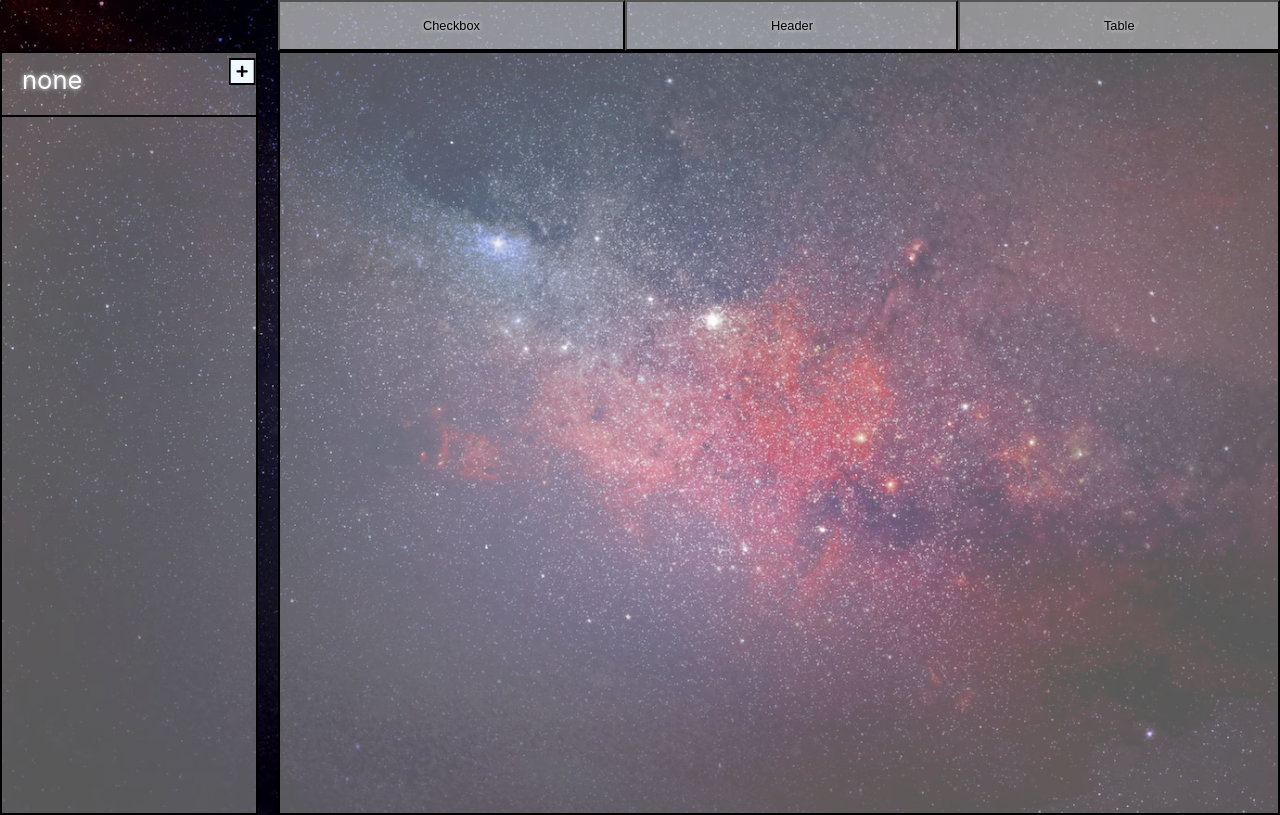
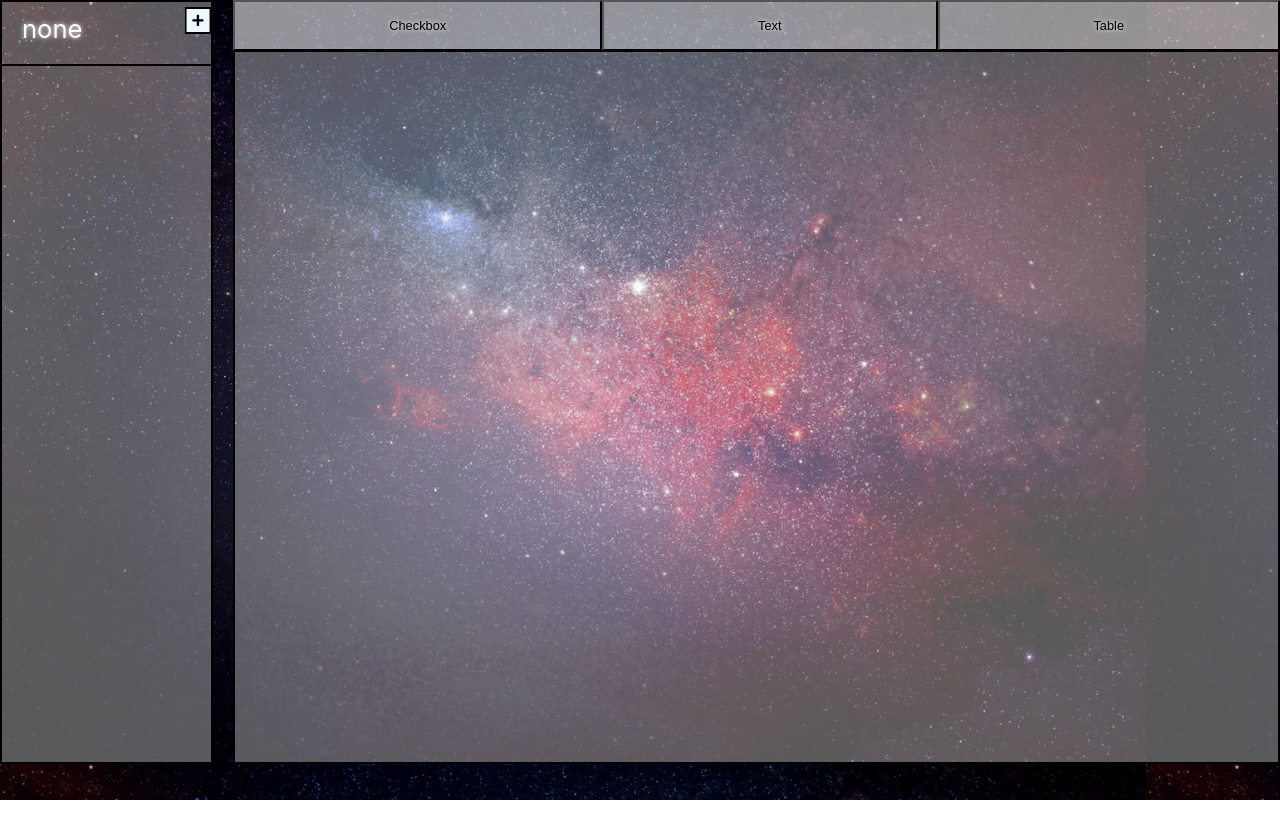
Before and after one commit to MohabRageh/not_es_ion, a React (Create React App) app: page / in a window 1280 px wide. Built offline with nearby package versions, Linux system fonts and the light colour scheme.

Commit message:
text area update

```diff
--- a/src/components/ComponentsPicker.js
+++ b/src/components/ComponentsPicker.js
@@ -14,7 +14,9 @@ export default function ComponentsPicker() {
           >Checkbox</button>
         </li>
         <li>
-          <button>Header</button>
+        <button
+            onClick={()=>{selected>=0?dispatch( addItem ( {type:"text",value:""} ) ):console.log()}}
+          >Text</button>
         </li>
         <li>
           <button>Table</button>
--- a/src/components/Main.js
+++ b/src/components/Main.js
@@ -10,9 +10,6 @@ export default function Main() {
       const type=event.target.type
       const indexx=Number(event.target.name)
       dispatch(editItem({index:indexx,nValue:event.target.value,itemType:type}))
-
-
-
   }
   return (
     <main>
@@ -26,10 +23,14 @@ export default function Main() {
                 <li key={ind}>
                   <div>
                     <input type='checkbox' name={ind} checked={pages[selected].components.length?pages[selected].components[ind].checked:""} onChange={handleChange}/>
-                    <input type="text" className={pages[selected].components[ind].checked?"line_through":""} value={pages[selected].components.length?pages[selected].components[ind].value:""} name={ind} onChange={handleChange}/>
+                    <input type="text" className={pages[selected].components[ind].checked?"line_through":"" } value={pages[selected].components.length?pages[selected].components[ind].value:""} name={ind} onChange={handleChange}/>
                   </div>
                 </li>
-                :""
+                :component.type==="text"?<li key={ind}>
+                <div>
+                  <textarea  value={pages[selected].components.length?pages[selected].components[ind].value:""} name={ind} onChange={handleChange}></textarea>
+                </div>
+              </li>:""
               }
             )
             )
--- a/src/index.css
+++ b/src/index.css
@@ -7,7 +7,7 @@
 }
 body {
   background-image: url("imgs/backgroundimg.avif");
-  background-size: cover;
+  background-size: contain;
   margin: 0;
   font-family: -apple-system, BlinkMacSystemFont, 'Segoe UI', 'Roboto', 'Oxygen',
     'Ubuntu', 'Cantarell', 'Fira Sans', 'Droid Sans', 'Helvetica Neue',
@@ -17,8 +17,10 @@ body {
 }
 .App{
   display: grid;
+  grid-template-columns: 1fr 1fr 1fr 1fr 1fr 1fr;
+  grid-template-rows: 50px 1fr;
   grid-template-areas:
-  ". c c c c c"
+  "a c c c c c"
   "a m m m m m "
   ;
 }
@@ -30,13 +32,13 @@ aside::-webkit-scrollbar {
 }
 aside{
   background-color: var(--BGColor);
-  position: relative;
+  position: sticky;
   grid-area: a;
   border: var(--Border);
   height: 95vh;
   overflow: scroll;
   overflow-x:hidden;
-
+  top:0;
 }
 aside ul{
   margin: 0;
@@ -68,35 +70,42 @@ main{
   border: var(--Border);
   text-shadow: var(--TxtShadow);
   font-size:clamp(1rem,2vw,3rem);
-  margin-left: 20PX;
+  margin-left: 20px;
   padding: 2rem;
 }
 main li{
   list-style-type: none;
 }
 main input{
-  display: inline-block;
   font-size:clamp(.5rem,1vw,3rem);
   border-radius: 20px;
   padding: 1rem;
-
 }
 main div{
   display: flex;
   align-items: center;
+  margin-top: 10px;
 }
-main input:nth-child(even){
+main input[type="text"]{
   flex-grow: 1;
   margin-left: 10px;
 }
-main input:nth-child(odd){
+main input[type="checkbox"]{
   width: 2Vh;
   height: 2Vh;
+}
+main textarea{
+  flex-grow: 1;
+  max-width: 100%;
+  font-size:clamp(.5rem,1vw,3rem);
+  padding: 1rem;
+  border-radius: 20px;
 }
 .components_picker{
   grid-area: c;
   margin-left: 20px;
   background-color: var(--BGColor);
+
 }
 
 .components_picker ul{
@@ -120,7 +129,6 @@ main input:nth-child(odd){
   place-content: center;
   width: 100%;
   text-shadow: var(--TxtShadow);
-
   background-color: var(--BGColor);
 }
 .selected{
--- a/src/store/asideSlice/asideSlice.js
+++ b/src/store/asideSlice/asideSlice.js
@@ -28,7 +28,7 @@ export const asideSlice=createSlice(
                 const currentComponent=action.payload.index
                 const selected=state.Selected
                 const newValue=action.payload.nValue
-                if(action.payload.itemType==="text")
+                if(action.payload.itemType=== "text"||action.payload.itemType=== "textarea")
                 {
                     state.Pages[selected].components[currentComponent]=
                     {...state.Pages[selected].components[currentComponent],value:newValue}
```
